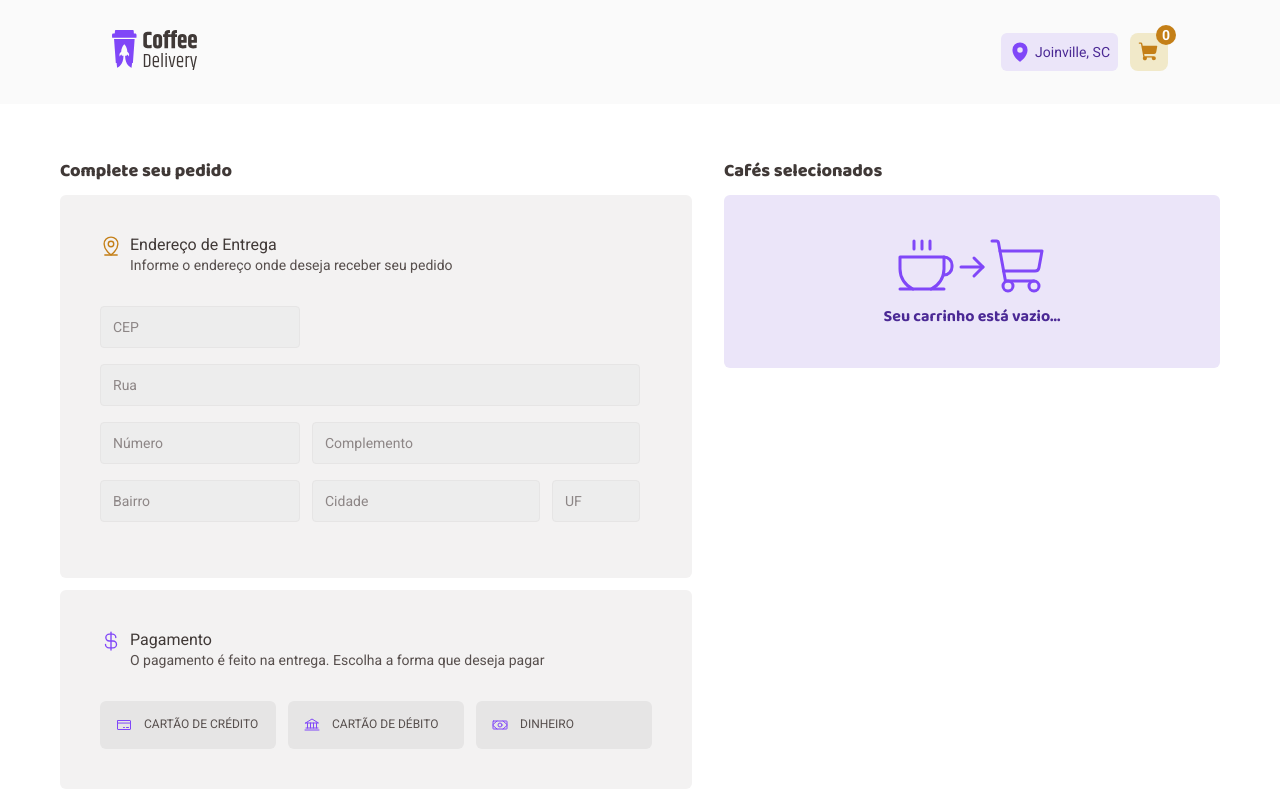
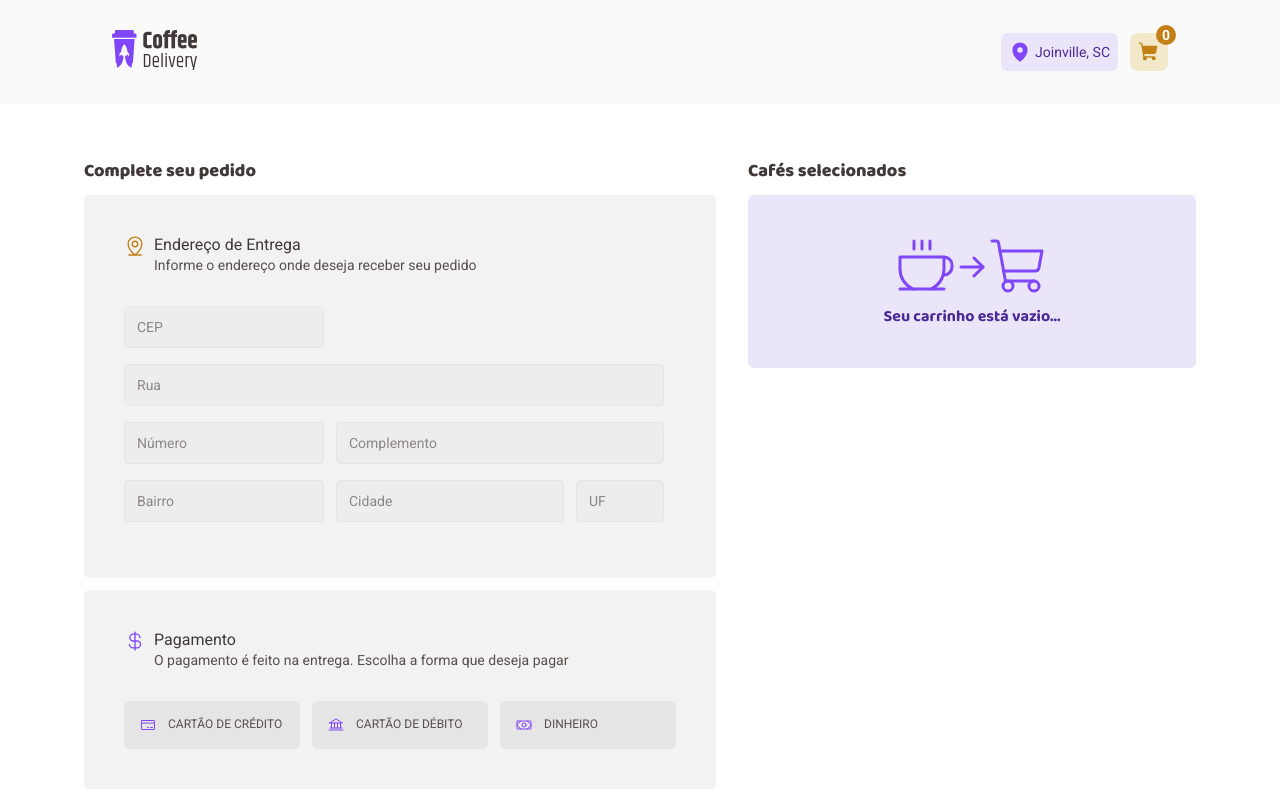
Before and after one commit to vinicsperes/coffee-delivery, a React (Vite) app: page /checkout in a window 1280 px wide. Built offline with nearby package versions, Linux system fonts and the light colour scheme.

Commit message:
Resizes root div

```diff
--- a/src/global.css
+++ b/src/global.css
@@ -9,6 +9,7 @@
   flex-direction: column;
   align-items: center;
   width: 100%;
+  max-width: 119.0625rem;
 }
 
 body {
--- a/src/pages/Checkout/components/Cart/styles.ts
+++ b/src/pages/Checkout/components/Cart/styles.ts
@@ -2,7 +2,7 @@ import styled from 'styled-components'
 
 export const CartContent = styled.main`
   #CartCardContent {
-    width: 31rem;
+    width: 28rem;
   }
 
   .purpleBackground {
```
